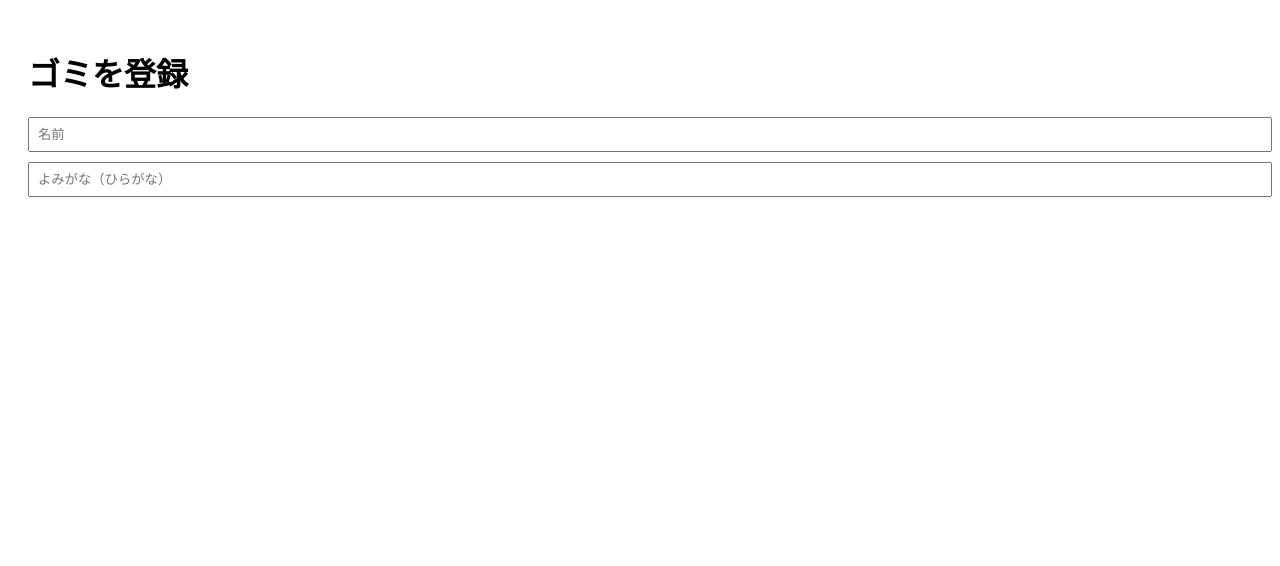
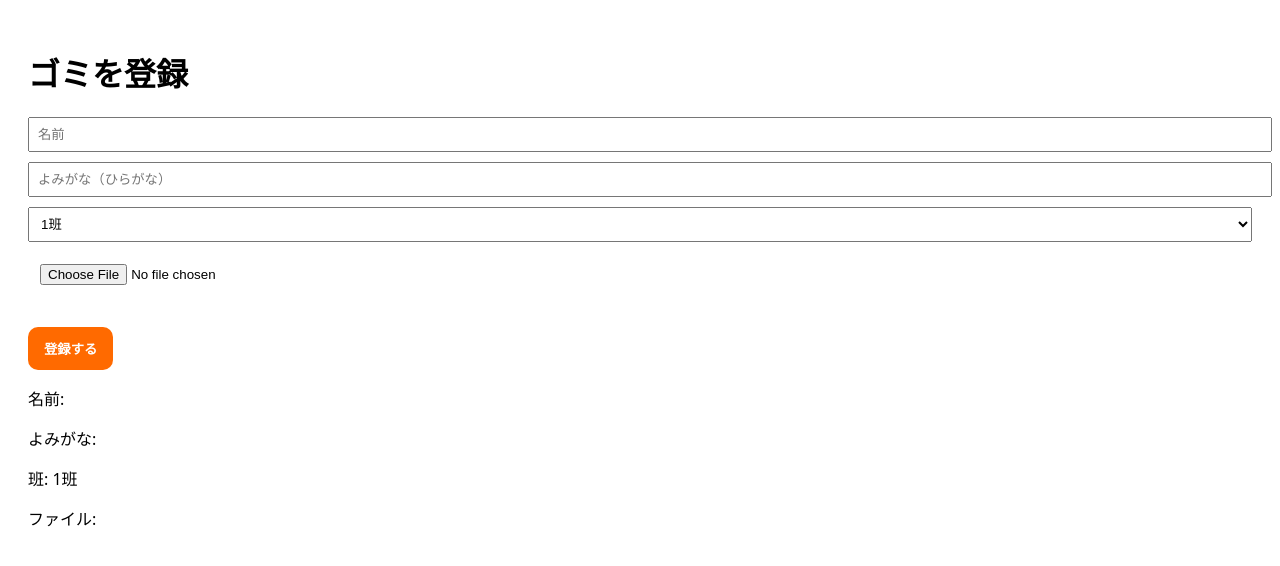
Before and after one commit to kita-gif/trash-zukan, a Next.js app: page /post in a window 1280 px wide. Shown: the top 566 px of the page. Built offline with nearby package versions, Linux system fonts and the light colour scheme.

Commit message:
add submit button

```diff
--- a/app/post/page.tsx
+++ b/app/post/page.tsx
@@ -5,6 +5,27 @@ import { useState } from "react";
 export default function PostPage() {
   const [name, setName] = useState("");
   const [reading, setReading] = useState("");
+  const [team, setTeam] = useState("1班");
+  const [file, setFile] = useState<File | null>(null);
+
+  const teams = ["1班", "2班", "3班"];
+
+  // 🔥 登録処理
+  const handleSubmit = async () => {
+    if (!file) {
+      alert("画像を選択してください");
+      return;
+    }
+
+    console.log("送信データ", {
+      name,
+      reading,
+      team,
+      file,
+    });
+
+    alert("送信成功！（まだ仮）");
+  };
 
   return (
     <div style={{ padding: 20 }}>
@@ -25,6 +46,47 @@ export default function PostPage() {
         onChange={(e) => setReading(e.target.value)}
         style={{ display: "block", marginBottom: 10, padding: 8 }}
       />
+
+      {/* 班 */}
+      <select
+        value={team}
+        onChange={(e) => setTeam(e.target.value)}
+        style={{ display: "block", marginBottom: 10, padding: 8 }}
+      >
+        {teams.map((t) => (
+          <option key={t}>{t}</option>
+        ))}
+      </select>
+
+      {/* ファイル */}
+      <input
+        type="file"
+        onChange={(e) => setFile(e.target.files?.[0] || null)}
+        style={{ display: "block", marginBottom: 10 }}
+      />
+
+      {/* 🔥 登録ボタン */}
+      <button
+        onClick={handleSubmit}
+        style={{
+          marginTop: 20,
+          padding: "12px 16px",
+          background: "#ff6a00",
+          color: "white",
+          border: "none",
+          borderRadius: 10,
+          fontWeight: "bold",
+          cursor: "pointer",
+        }}
+      >
+        登録する
+      </button>
+
+      {/* 確認表示 */}
+      <p>名前: {name}</p>
+      <p>よみがな: {reading}</p>
+      <p>班: {team}</p>
+      <p>ファイル: {file?.name}</p>
     </div>
   );
 }
```
